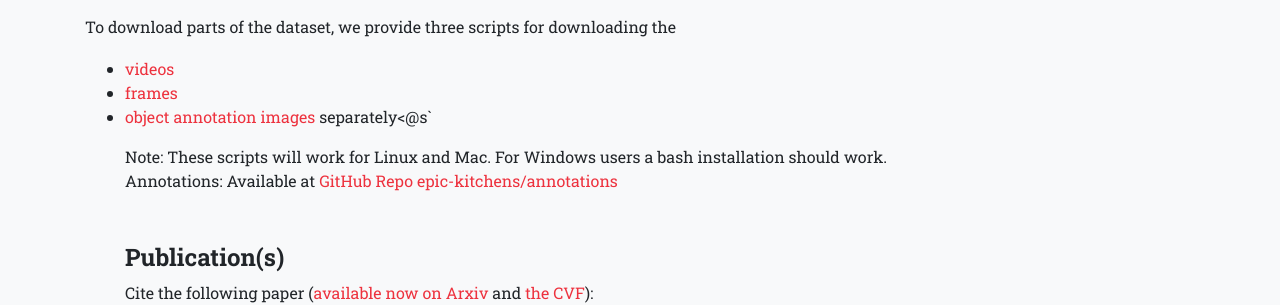
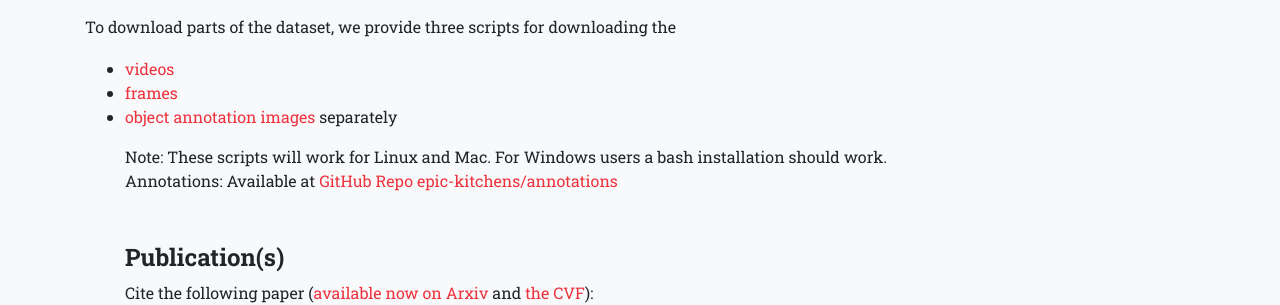
Before and after one commit to epic-kitchens/epic-kitchens.github.io, a Jekyll site: the page built from 2018.html, in a window 1280 px wide and 900 px high, scrolled down 2744 px. Shown: the part 154-459 px from the top of the window. Built offline with Jekyll 4.4.1, drawn with Linux system fonts in a browser that asks for light colours; nearby versions of some CDN libraries; some web fonts are replaced.

Commit message:
Correct closing li tag

```diff
--- a/2018.html
+++ b/2018.html
@@ -170,7 +170,7 @@ layout: default
           <ul>
             <li><a href="https://github.com/epic-kitchens/download-scripts/blob/master/download_videos.sh">videos</a></li>
             <li><a href="https://github.com/epic-kitchens/download-scripts/blob/master/download_frames_rgb_flow.sh">frames</a></li>
-            <li><a href="https://github.com/epic-kitchens/download-scripts/blob/master/download_object_detection_images.sh">object annotation images</a> separately<@s`
+            <li><a href="https://github.com/epic-kitchens/download-scripts/blob/master/download_object_detection_images.sh">object annotation images</a> separately</li>
         </p>
         <aside>
         Note: These scripts will work for Linux and Mac. For Windows users a bash installation should work.<br/>
```
